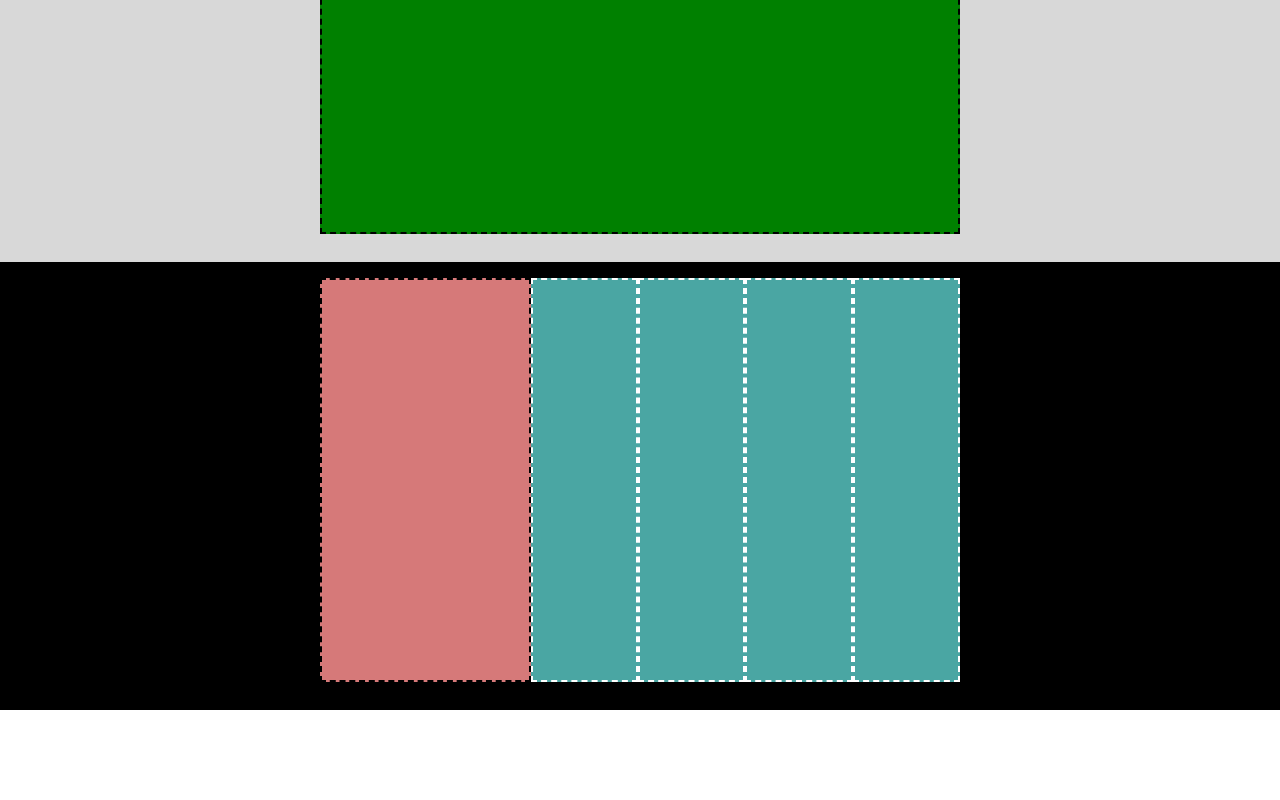
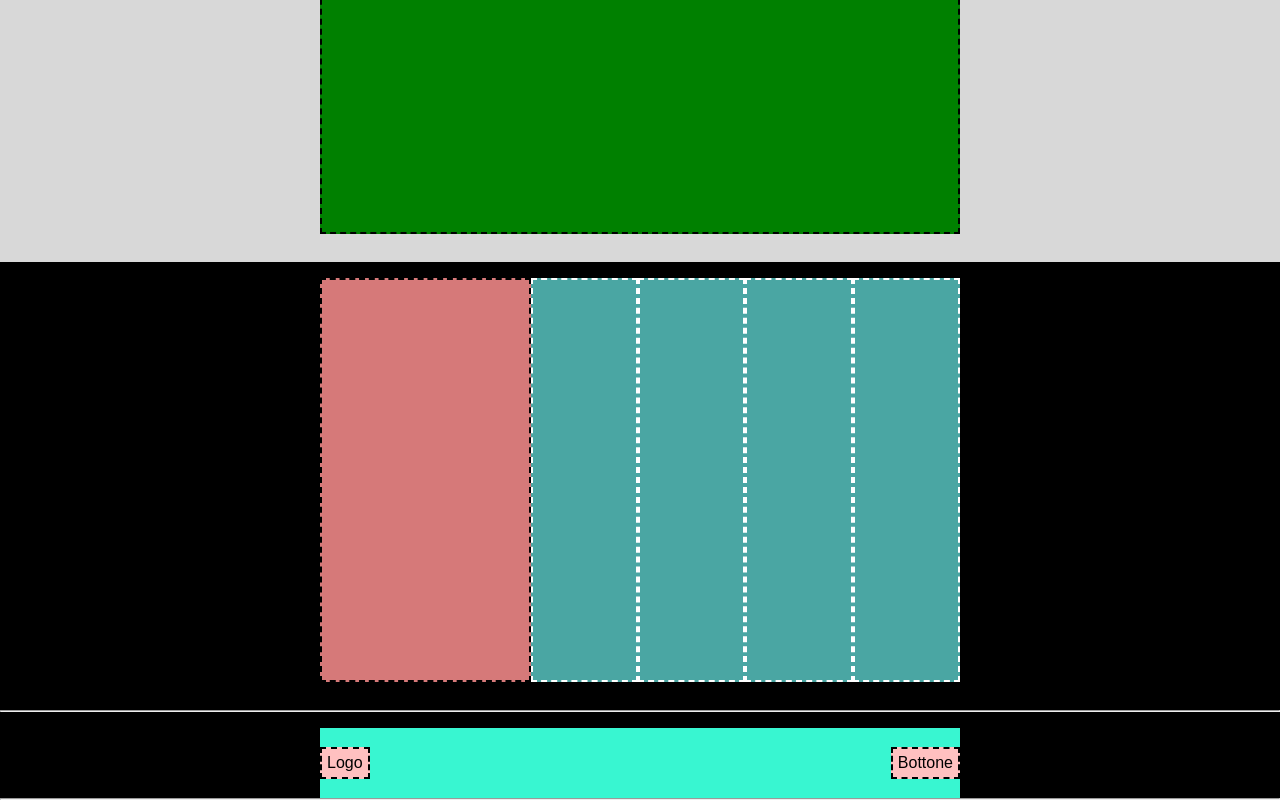
Before and after one commit to davidequattrocchi10/htmlcss-struttura-discord, a plain HTML site: page index.html in a window 1280 px wide. Shown: the part 2080-2880 px from the top of the page. Before the commit the page ends 2790 px from the top, so only its background shows below. Drawn offline with Linux system fonts and the light colour scheme.

Commit message:
Add the footer

```diff
--- a/index.html
+++ b/index.html
@@ -67,5 +67,18 @@
             </div>
         </div>
     </main>
+    <hr>
+    <footer>
+        <div class="container_footer">
+                <div class="logo">
+                    <p>Logo</p>
+                </div>
+                <div class="button">
+                    <p>Bottone</p>
+                </div>
+            </div>
+        </div>
+    </footer>
+    <hr>
 </body>
 </html>
--- a/style.css
+++ b/style.css
@@ -155,3 +155,35 @@
 .column_main{}
 
 .column_minor{}
+
+hr{
+    background-color: white;
+}
+
+/* Footer */
+
+footer {
+    background-color: black;
+    padding: 1rem 20rem 0rem 20rem;
+}
+
+.container_footer {
+    background-color: #38f6d1;
+    display: flex;
+    justify-content: space-between;
+    align-items: center;
+    height: 70px;
+}
+
+
+.logo {
+    border: 2px dashed black;
+    background-color: #ffc0c0;
+    padding: 5px;
+}
+
+.button{
+    border: 2px dashed black;
+    background-color: #ffc0c0;
+    padding: 5px;
+}
```
